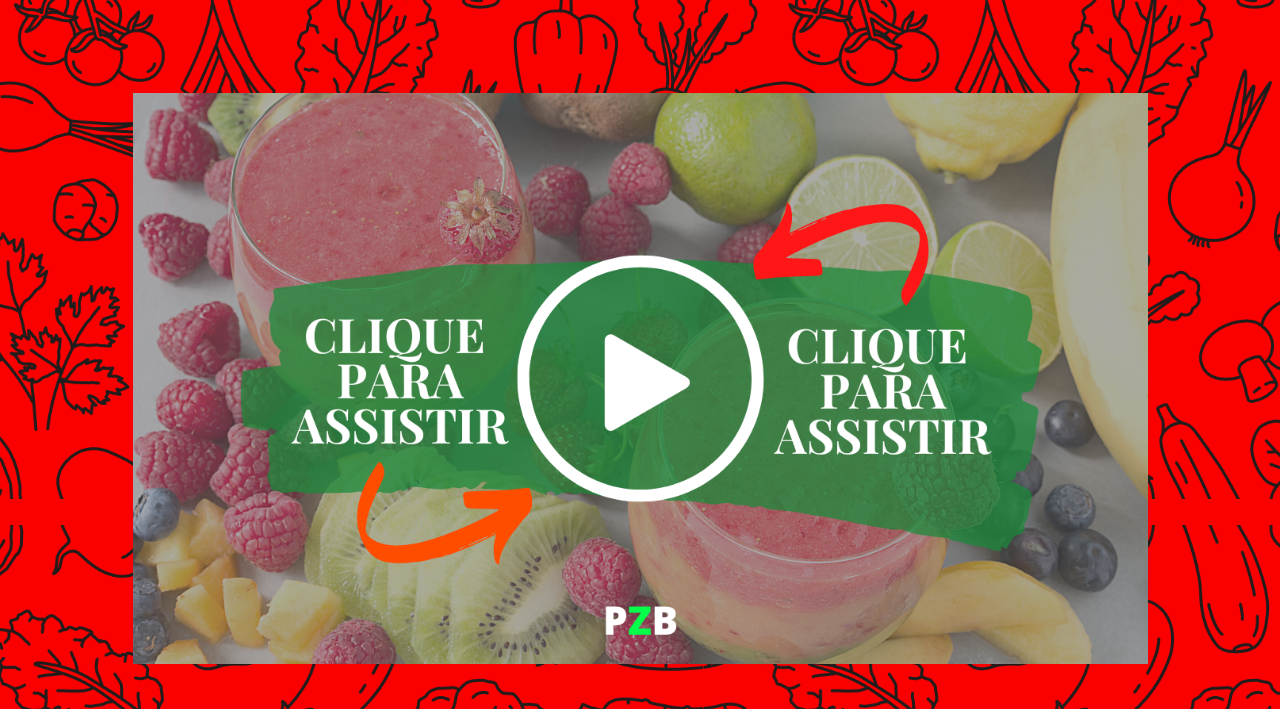
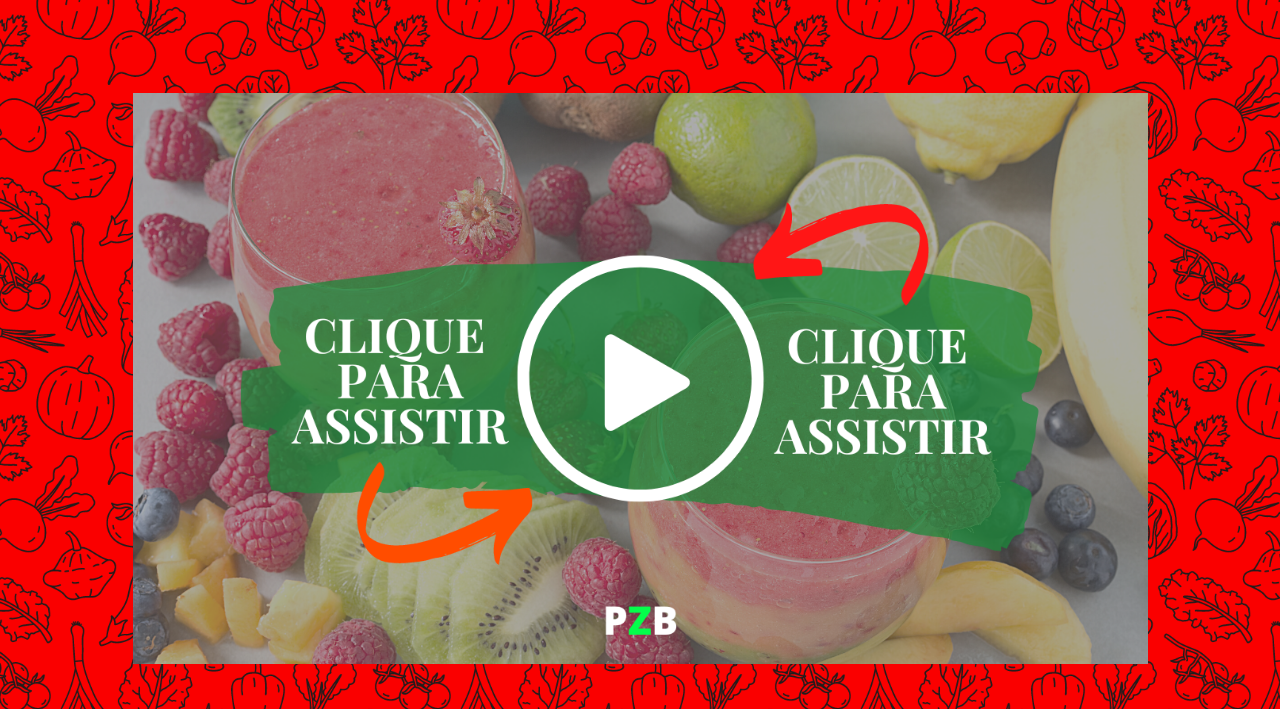
Before and after one commit to MatheusVitorio/tecidomarromzerobarriga.online, a plain HTML site: page ps3/index.html in a window 1280 px wide. Shown: the part 275-984 px from the top of the page. Drawn offline with nearby package versions, Linux system fonts and the light colour scheme.

Commit message:
Update index.html

```diff
--- a/ps3/index.html
+++ b/ps3/index.html
@@ -57,7 +57,7 @@
       }
 
         body {
-          background-image: url("pz1.png");
+          background-image: url("pz3.png");
           background-position: center;
           background-size: cover;
           background-attachment: fixed;
```
